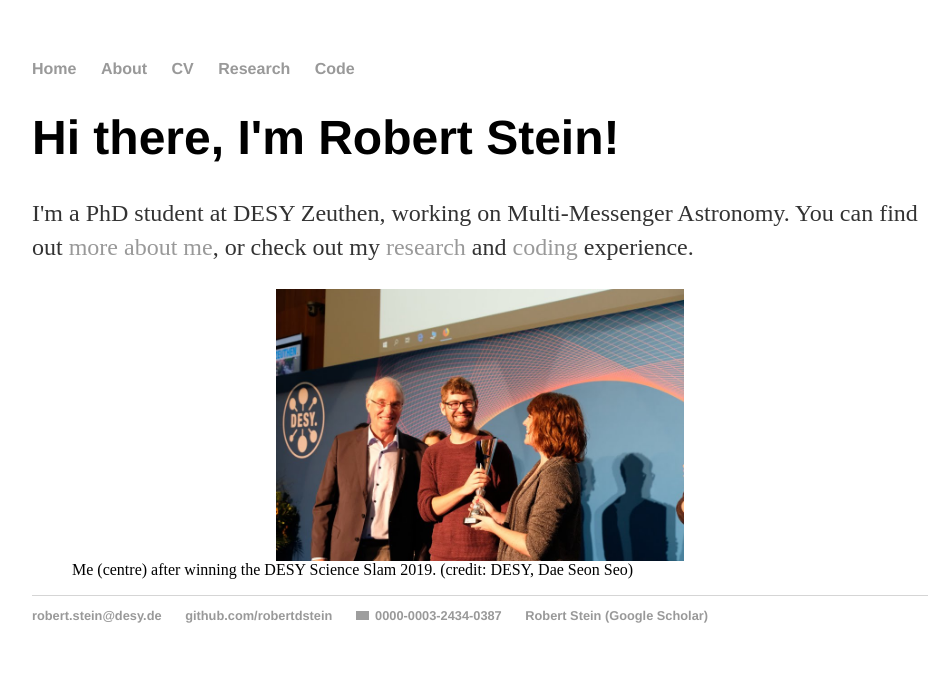
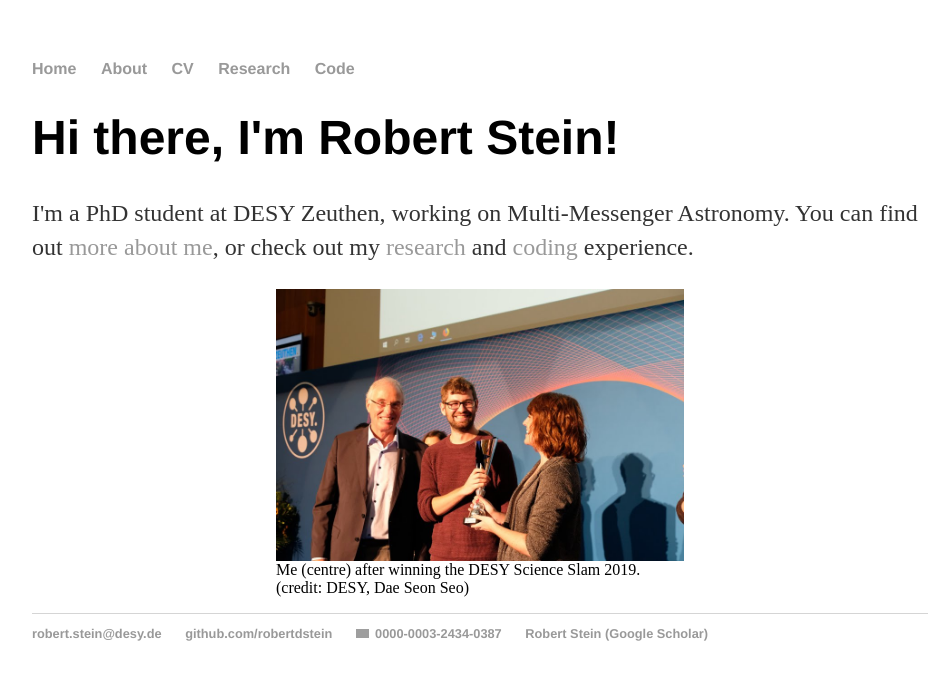
Before and after one commit to robertdstein/robertdstein.github.io, a Jekyll site: the page built from index.html, in a window 1280 px wide. Shown: the top 680 px of the page, without its empty margins (160-1108 px from the left). Built offline with Jekyll 4.4.1, drawn with Linux system fonts in a browser that asks for light colours; grey boxes are pictures that could not be loaded.

Commit message:
centreify

```diff
--- a/index.html
+++ b/index.html
@@ -9,6 +9,7 @@ title: Robert Stein
 		or check out my <a href="/research">research</a> and <a href="/code">coding</a> experience.</p>
 	<figure>
 		<img src="/images/ScienceSlam.jpg" alt="DESY Science Slam" class="center">
-		<figcaption>Me (centre) after winning the DESY Science Slam 2019. (credit: DESY, Dae Seon Seo) </figcaption>
+		<figcaption class="center">Me (centre) after winning the DESY Science Slam 2019.
+			<br/>(credit: DESY, Dae Seon Seo) </figcaption>
 	</figure>
 </div><!-- /.blurb -->
```
